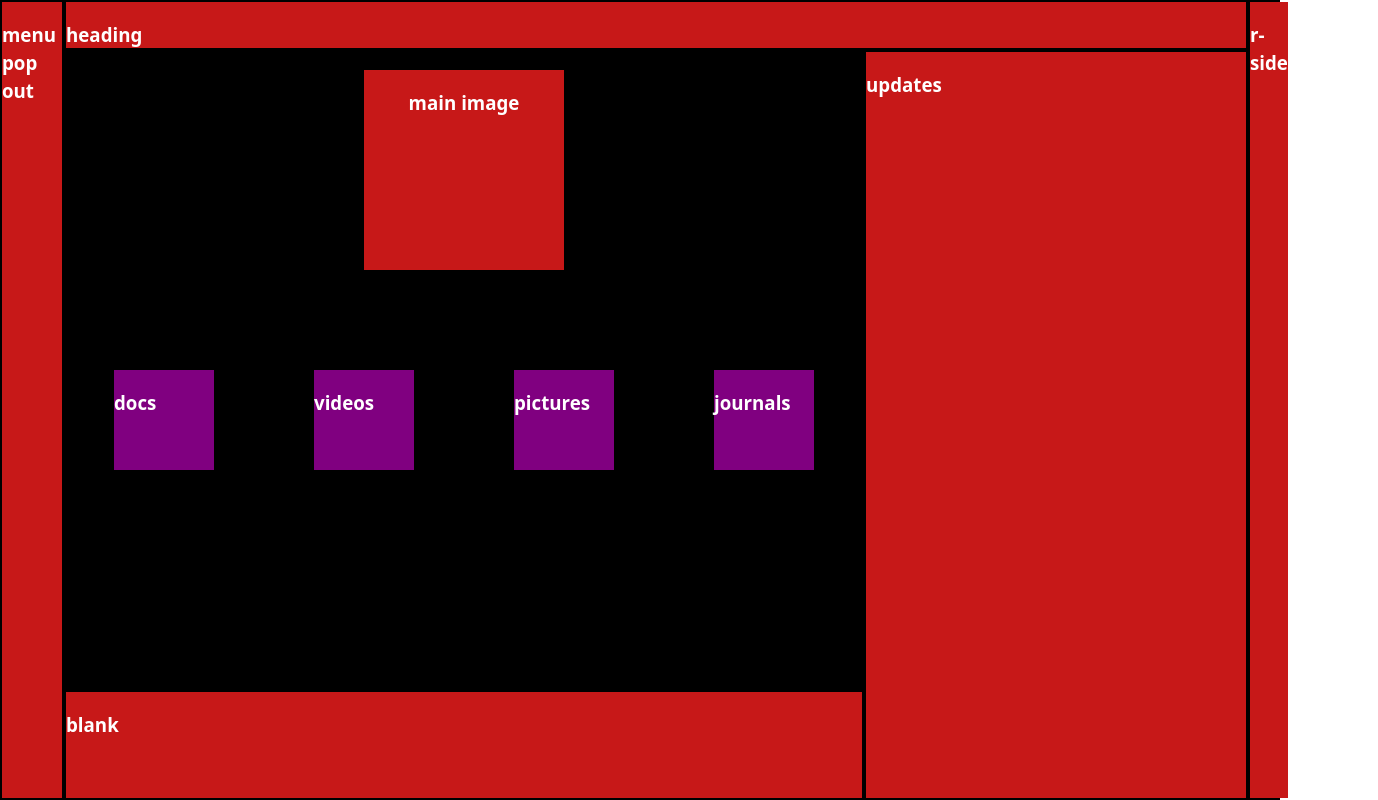
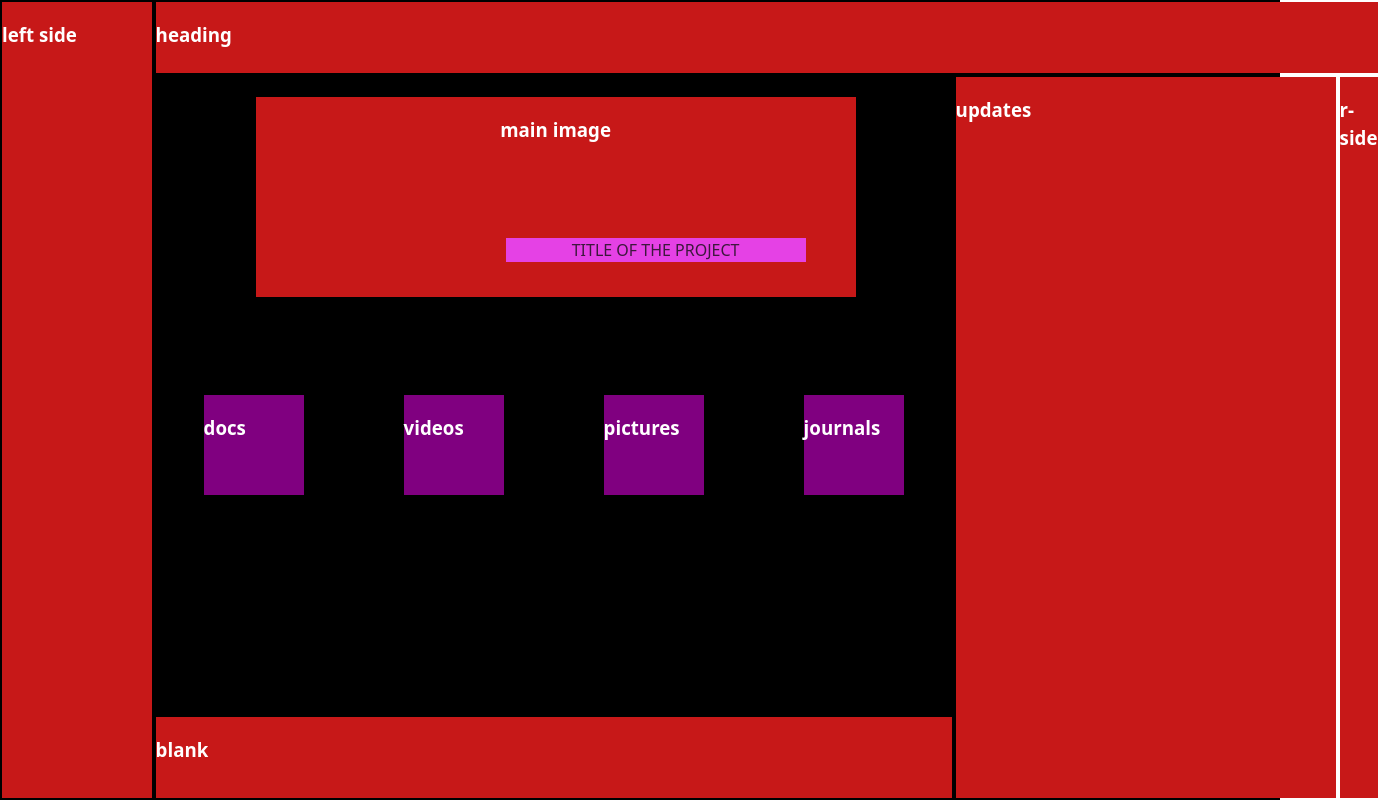
Before and after one commit to madbartley/portfolio, a React (Vite) app in the folder frontend/: page /mixed-project in a window 1280 px wide. Shown: the whole page, 1378 px wide, since content can reach past the window. Built offline with nearby package versions, Linux system fonts and the light colour scheme.

Commit message:
Updated components/mixed-project page

```diff
--- a/frontend/src/App.jsx
+++ b/frontend/src/App.jsx
@@ -1,8 +1,7 @@
 import './styles/App.css'
 import ReactDOM from "react-dom/client";
 import { BrowserRouter, Routes, Route } from "react-router-dom";
-import Title from './components/Title.jsx'
-import LeftMenu from './components/LeftMenu.jsx'
+//import Title from './components/Title.jsx'
 import Homepage from './pages/Homepage.jsx'
 import Profile from './pages/Profile.jsx'
 import MixedProject from './pages/MixedProject.jsx';
--- a/frontend/src/components/LeftMenu.jsx
+++ /dev/null
@@ -1,15 +0,0 @@
-import '../styles/App.css'
-
-function LeftMenu() {
-
-    return(
-        <div>
-            <div className="left-menu">
-                <h2>Explore</h2>
-
-            </div>
-        </div>
-    )
-}
-
-export default LeftMenu;
--- /dev/null
+++ b/frontend/src/components/PopOutMenu.jsx
@@ -0,0 +1,29 @@
+import '../styles/PopOutMenu.css'
+
+import React, { useState } from 'react';
+import SlidingPanel from 'react-sliding-side-panel';
+import 'react-sliding-side-panel/lib/index.css';
+
+function PopOutMenu() {
+    // state for the sliding menu panel
+    const [openPanel, setOpenPanel] = useState(false);
+  return (
+    <div>
+      <div>
+        <button onClick={() => setOpenPanel(true)}>Open</button>
+      </div>
+      <SlidingPanel
+        type={'left'}
+        isOpen={openPanel}
+        size={15}
+      >
+        <div>
+          <div>My Panel Content</div>
+          <button onClick={() => setOpenPanel(false)}>close</button>
+        </div>
+      </SlidingPanel>
+    </div>
+  );
+}
+
+export default PopOutMenu;
--- a/frontend/src/pages/MixedProject.jsx
+++ b/frontend/src/pages/MixedProject.jsx
@@ -1,4 +1,5 @@
 import '../styles/MixedProject.css'
+import PopOutMenu from '../components/PopOutMenu';
 
 import { useEffect, useRef } from 'react';
 
@@ -72,8 +73,8 @@ function MixedProject() {
 
     return (
         <div className="mixed-project-container">
-            <div className="menu-pop-out"><h3>menu pop out</h3></div>
-            <div className="main-image"><h3>main image</h3></div>
+            <div className="menu-pop-out"><h3>left side</h3></div>
+            <div className="main-image"><h3>main image</h3><div className="title">TITLE OF THE PROJECT</div></div>
             {/*The larger class element has a flex item inside it called docs-div that holds the actual moving stuff*/}
             {/* <div className="item-container"> */}
             <div className="docs" ref = {docs}><div id="docs-div" ref = {docsElement}><h3>docs</h3></div><div className="inner-words">View my documentation</div></div>
--- a/frontend/src/styles/MixedProject.css
+++ b/frontend/src/styles/MixedProject.css
@@ -3,12 +3,12 @@
     height: 100vh;
     display: grid;
     grid-template-areas:
-        "menu-pop-out heading heading heading heading heading r-side"
+        "menu-pop-out heading heading heading heading heading heading"
         "menu-pop-out main-image main-image main-image main-image updates r-side"
         "menu-pop-out docs vids pics journals updates r-side"
         "menu-pop-out blank blank blank blank updates r-side";
-    grid-template-columns: 5% 200px 200px 200px 200px 30% auto;
-    grid-template-rows: 50px 40% 40% auto;
+    grid-template-columns: 12% 200px 200px 200px 200px 30% auto;
+    grid-template-rows: 75px 40% 40% auto;
     /*align-items: center;*/
 }
 
@@ -20,6 +20,8 @@ div {
     background-color: rgb(199, 24, 24);
     margin: 2px;
     grid-area: menu-pop-out;
+    /*width: 75px;*/
+    z-index: 100;
 }
 
 .mixed-project-container > div.main-image {
@@ -27,10 +29,22 @@ div {
     grid-area: main-image;
     position: relative;
     top: 20px;
-    left: 37.5%;
+    left: 100px;
     text-align: center;
-    width: 200px;
+    margin: 2px;
+    width: 600px;
     height: 200px;
+
+}
+
+.title {
+    background-color: #e541e5;
+    color: #3d183d;
+    position: relative;
+    bottom: -75px;
+    right: -250px;
+    max-width: 300px;
+    overflow: hidden;
 }
 
 .item-container {
--- /dev/null
+++ b/frontend/src/styles/PopOutMenu.css
@@ -0,0 +1,10 @@
+
+
+#pop-out-menu {
+    position: fixed;
+    left: 0;
+    top: 0;
+    transform: translate3d(-100vw, 0, 0);
+
+    width: 100vw;
+}
```
Also changed, not shown: frontend/package.json (+5 -3 lines), 2 other files (tests, documents, lock files or other folders).
